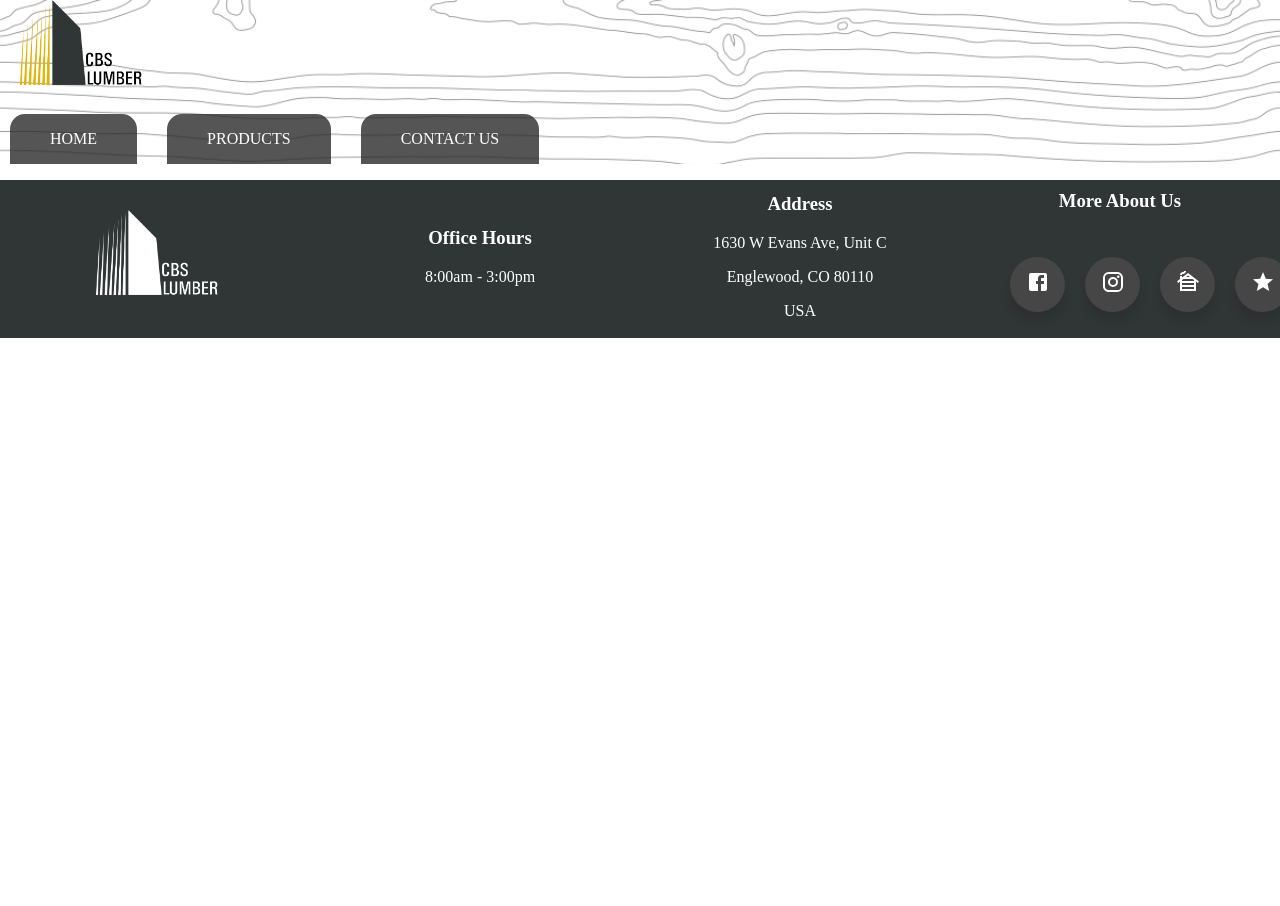
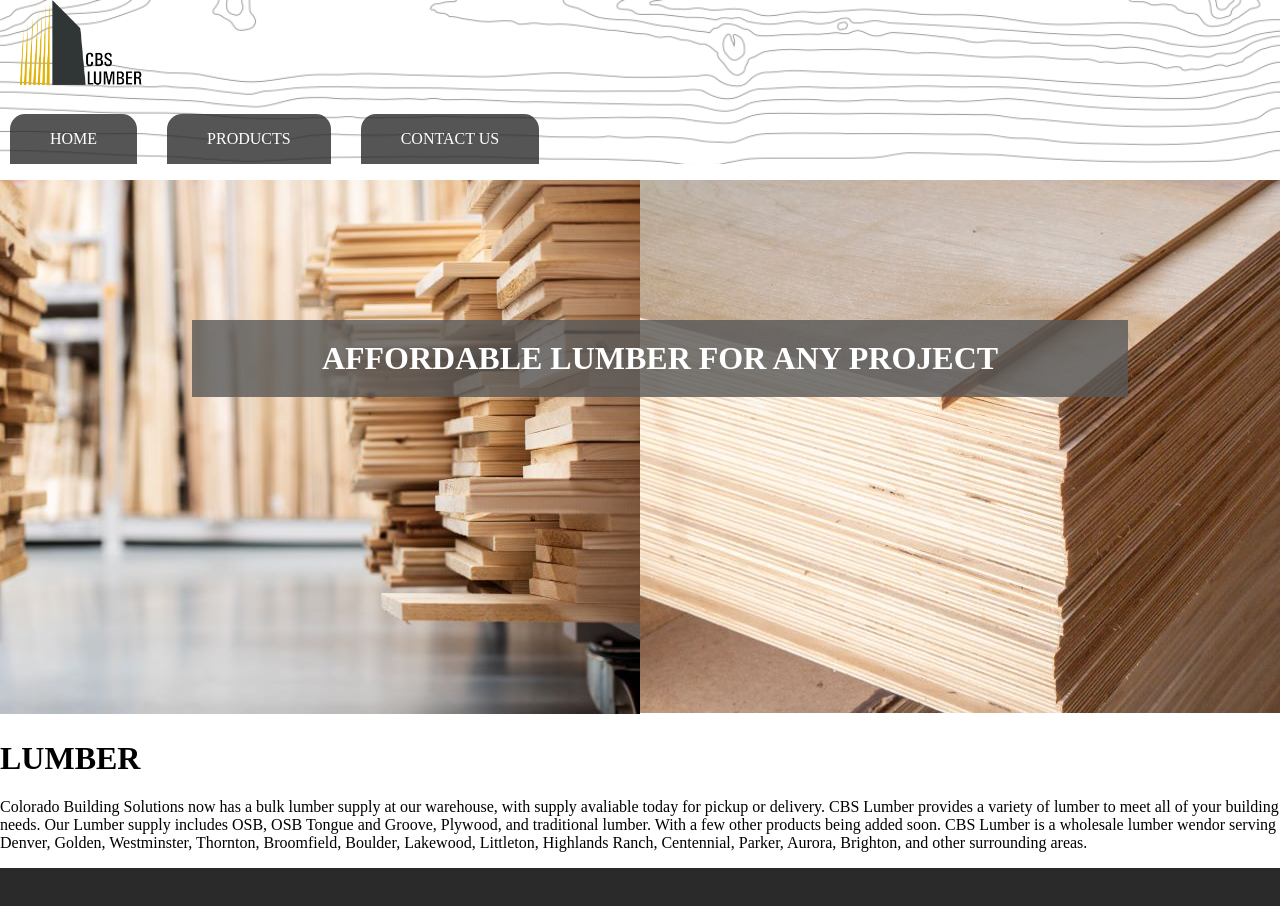
Before and after one commit to Noah8863/CBS-Lumber, a React (Create React App) app: page /products in a window 1280 px wide. Shown: the top 906 px of the page. Before the commit the page ends 800 px from the top, so only its background shows below. Built offline with nearby package versions, Linux system fonts and the light colour scheme.

Commit message:
deleted email and started product page

```diff
--- a/src/components/Contact-Card/index.js
+++ b/src/components/Contact-Card/index.js
@@ -7,7 +7,6 @@ function ContactCard(){
             <div id="contact-card">
                 <h1>CONTACT US</h1>
                 <p>www.CBS-Lumber.com</p>
-                <a href="mailto:Cobuildingsolutions@gmail.com"><p>Cobuildingsolutions@gmail.com</p></a>
                 <a href="mailto:info@cbs-lumber.com"><p>info@CBS-Lumber.com</p></a>
                 <a href="tel:7207561299"><p>(720) 756-1299</p></a>
             </div>
--- a/src/components/Products/index.js
+++ b/src/components/Products/index.js
@@ -1,16 +1,41 @@
-import React from 'react';
-import './product.scss';
-
+import React from "react";
+import "./product.scss";
+import leftPicture from "../../images/product-wood-img.jpg";
+import rightPicture from "../../images/product-wood-img-1.jpg";
+import Certification from "../Certification/index";
+import Contact from "../Contact-Card/index";
 function Products() {
-    return (
-        <div id="project-header-container">
-
-
-                <div id="header-left"></div>
-                <div id="header-right"></div>
-
+  return (
+    <>
+      <h1 id="header-description">AFFORDABLE LUMBER FOR ANY PROJECT</h1>
+      <div id="product-header-container">
+        <div id="header-left">
+          <img src={leftPicture}></img>
         </div>
-    )
+        <div id="header-right">
+          <img src={rightPicture}></img>
+        </div>
+      </div>
+      <div id="lumber-description-container">
+        <div id="lumber-description-card">
+          <h1>LUMBER</h1>
+          <p>
+            Colorado Building Solutions now has a bulk lumber supply at our
+            warehouse, with supply avaliable today for pickup or delivery. CBS
+            Lumber provides a variety of lumber to meet all of your building
+            needs. Our Lumber supply includes OSB, OSB Tongue and Groove,
+             Plywood, and traditional lumber. With a few other products being
+            added soon. CBS Lumber is a wholesale lumber wendor serving Denver,
+            Golden, Westminster, Thornton, Broomfield, Boulder, Lakewood,
+            Littleton, Highlands Ranch, Centennial, Parker, Aurora, Brighton,
+            and other surrounding areas.
+          </p>
+        </div>
+      </div>
+      <Certification />
+      <Contact />
+    </>
+  );
 }
 
 export default Products;
--- a/src/components/Products/product.scss
+++ b/src/components/Products/product.scss
@@ -1,27 +1,36 @@
-#project-header-container {
-    position: relative;
+#header-description {
+    position: absolute;
     display: flex;
+    z-index: 3;
+    margin: auto;
+    justify-content: center;
+    left: 15%;
+    width: 70%;
+    padding: 20px;
+    top: 40%;
+    color: white;
+    text-align: center;
+    background-color: rgba(88, 88, 88, 0.8)
 }
-#header-description {
-    position: relative;
-    z-index: 3;
-}
-#product-header {
+#product-header-container {
     position: relative;
     display: grid;
-    grid-template-columns: 50% 50%;
+    grid-template-columns: auto auto;
+    justify-content: center;
+    gap: none;
 }
 #header-left {
     position: relative;
-    background-image: url(../../images/product-wood-img.jpg);
     background-size: contain;
     background-repeat: no-repeat;
     width: auto;
 }
 #header-right {
     position: relative;
-    background-image: url(../../images/product-wood-img.jpg);
     background-size: contain;
     background-repeat: no-repeat;
     width: auto;
 }
+// #lumber-description-container {
+//     background-image: url(../../images/);
+// }
```
